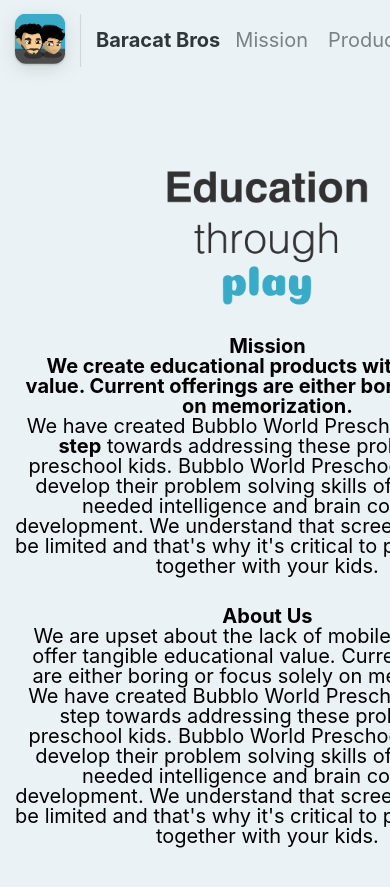
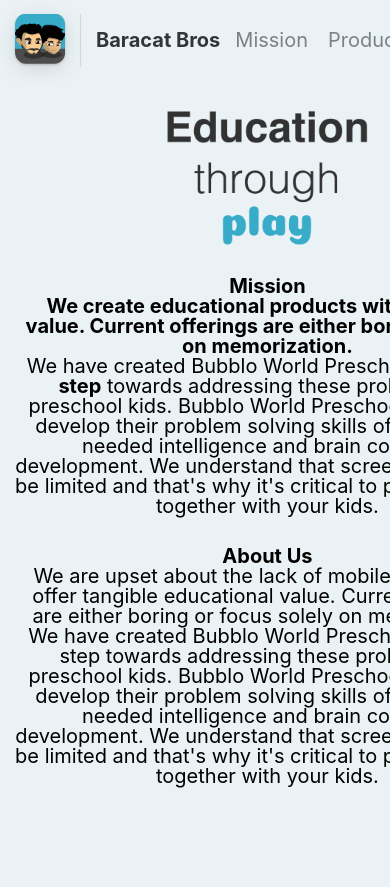
Before and after one commit to AhmadBaracat/baracatbros, a Jekyll site: the page built from index.html, in a window 390 px wide. Shown: the top 887 px of the page. Built offline with Jekyll 4.4.1, drawn with Linux system fonts in a browser that asks for light colours; nearby versions of some CDN libraries.

Commit message:
Remove navigation bar hard coded properties

```diff
--- a/_sass/layout.scss
+++ b/_sass/layout.scss
@@ -160,9 +160,6 @@
 	align-items: center;
 	justify-content: flex-end;
 
-	height: 115px;
-	//margin-left: 15px;
-
 	white-space: nowrap;
 	overflow-x: auto;
 	overflow-y: hidden;
@@ -173,10 +170,6 @@
 @media only screen and (max-width: 768px) {
 
 	.scroll {
-		height: 80px;
-		padding-top: 100px;
-		padding-bottom: 100px;
-		margin-top: -60px;
 		justify-content: flex-start;
 	}
 
```
